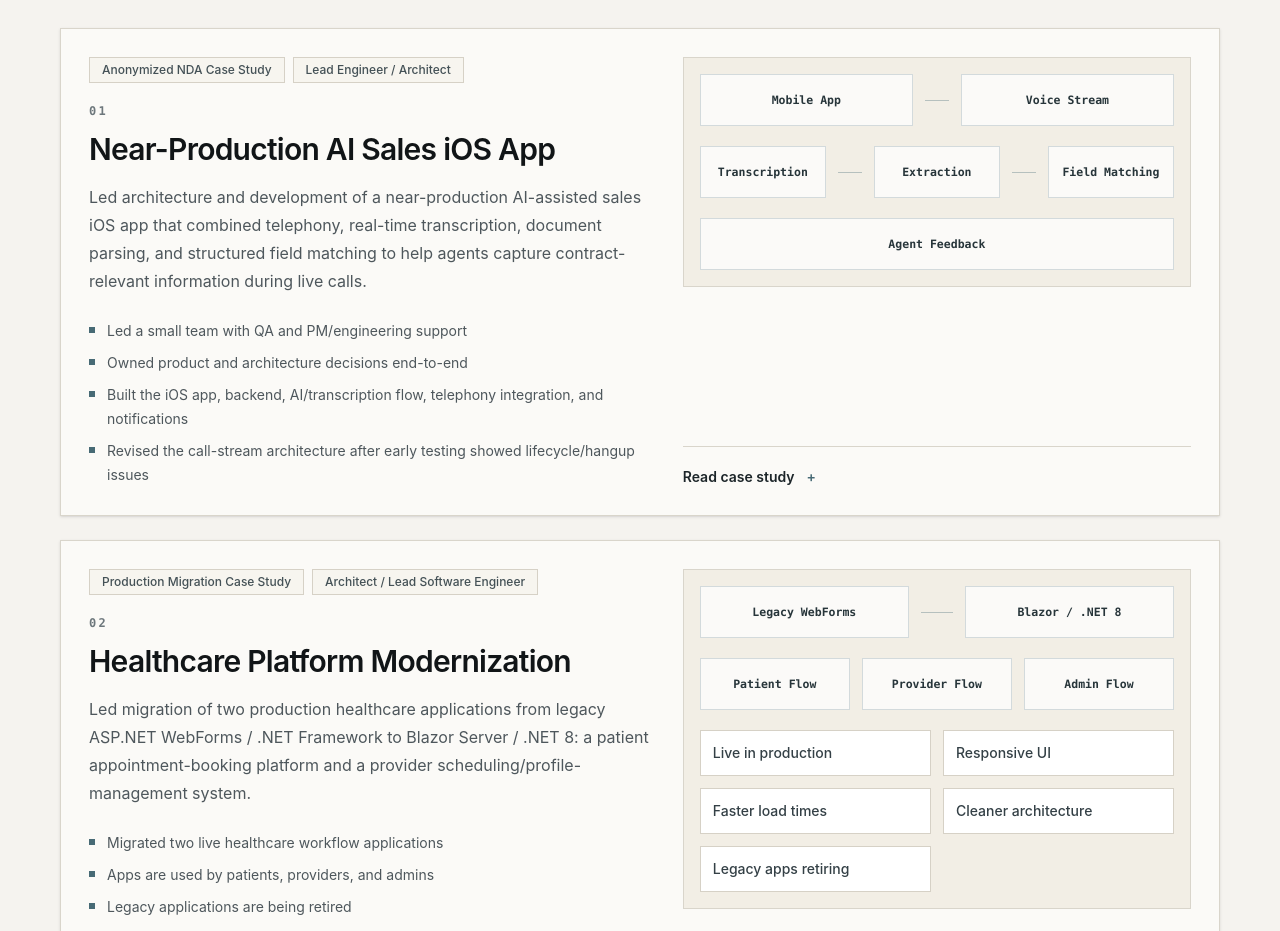
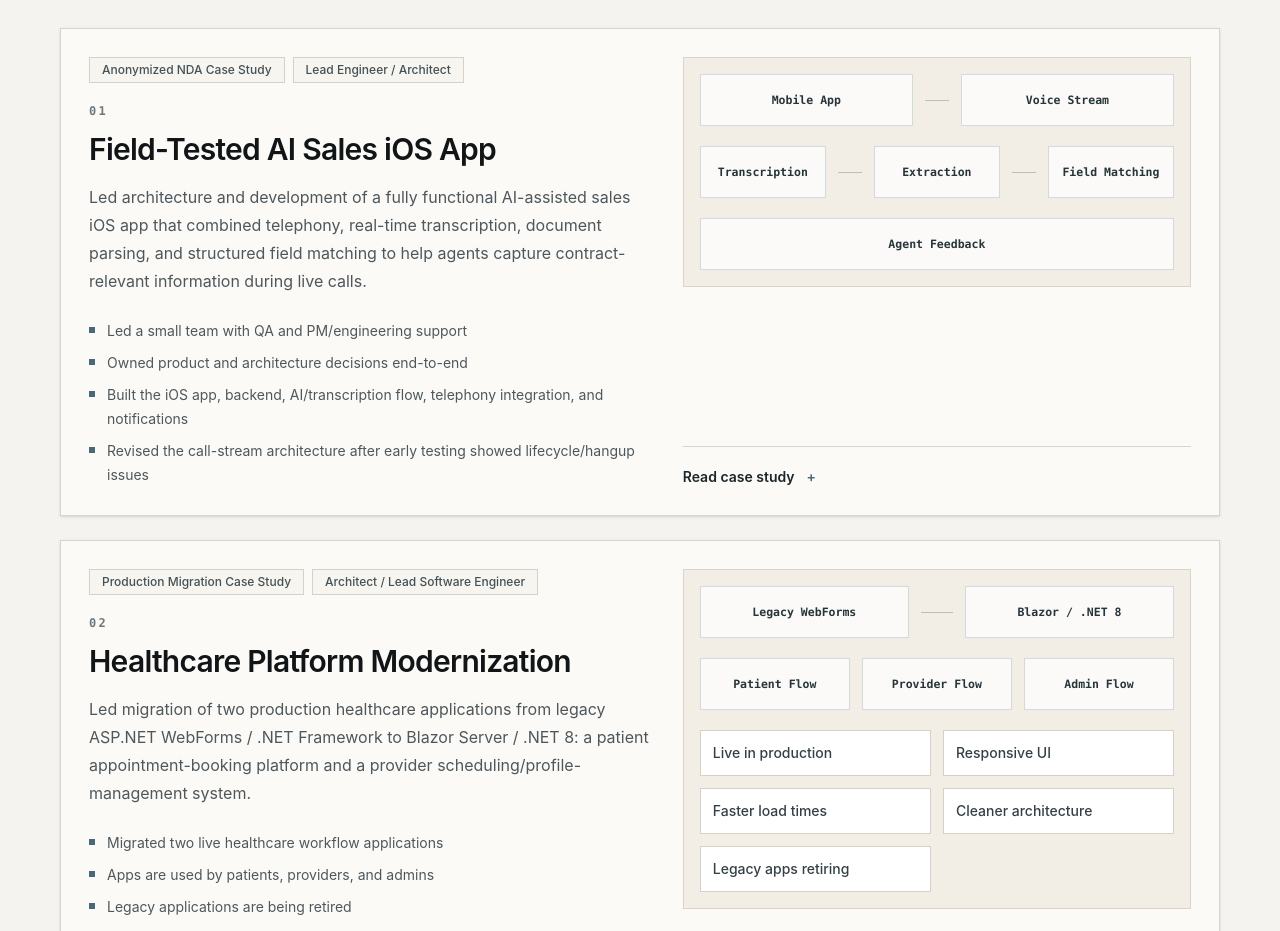
Before and after one commit to Jordan1022/jordan-portfolio, a Next.js app: page / in a window 1280 px wide. Shown: the part 1620-2551 px from the top of the page. Built offline with nearby package versions, Linux system fonts and the light colour scheme.

Commit message:
Use field-tested iOS app case study wording

```diff
--- a/src/app/page.tsx
+++ b/src/app/page.tsx
@@ -47,10 +47,10 @@ const strengths = [
 
 const projects: Project[] = [
   {
-    title: "Near-Production AI Sales iOS App",
+    title: "Field-Tested AI Sales iOS App",
     label: "Anonymized NDA Case Study",
     summary:
-      "Led architecture and development of a near-production AI-assisted sales iOS app that combined telephony, real-time transcription, document parsing, and structured field matching to help agents capture contract-relevant information during live calls.",
+      "Led architecture and development of a fully functional AI-assisted sales iOS app that combined telephony, real-time transcription, document parsing, and structured field matching to help agents capture contract-relevant information during live calls.",
     role: "Lead Engineer / Architect",
     stack: [
       "SwiftUI",
@@ -70,7 +70,7 @@ const projects: Project[] = [
       "Built the iOS app, backend, AI/transcription flow, telephony integration, and notifications",
       "Revised the call-stream architecture after early testing showed lifecycle/hangup issues",
       "Worked through noisy transcription data and short audio chunk parsing",
-      "Delivered a fully functional, near-production product that was field-tested and received very strong client feedback",
+      "Delivered a field-tested app that received very strong client feedback",
     ],
     context:
       "The work needed to connect live call behavior, mobile UX, AI transcription, document parsing, and structured business data without adding unnecessary overhead for agents.",
@@ -82,7 +82,7 @@ const projects: Project[] = [
       "NDA constraints required keeping the demo abstract while still proving the technical system.",
     ],
     outcome:
-      "The team delivered a fully functional, near-production product that was field-tested and received very strong client feedback.",
+      "The team delivered a fully functional, field-tested iOS app that received very strong client feedback.",
     visual: "sales",
   },
   {
```
